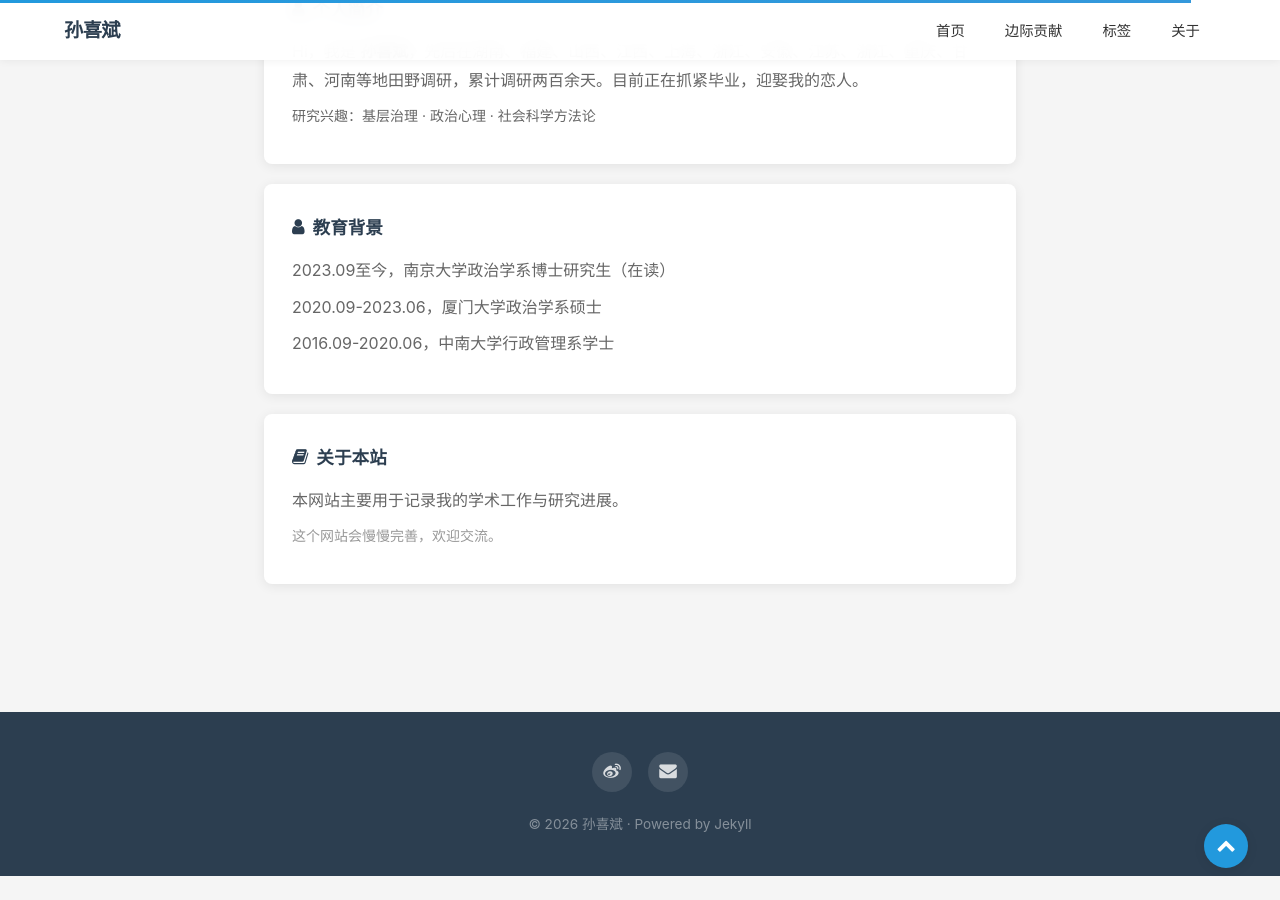
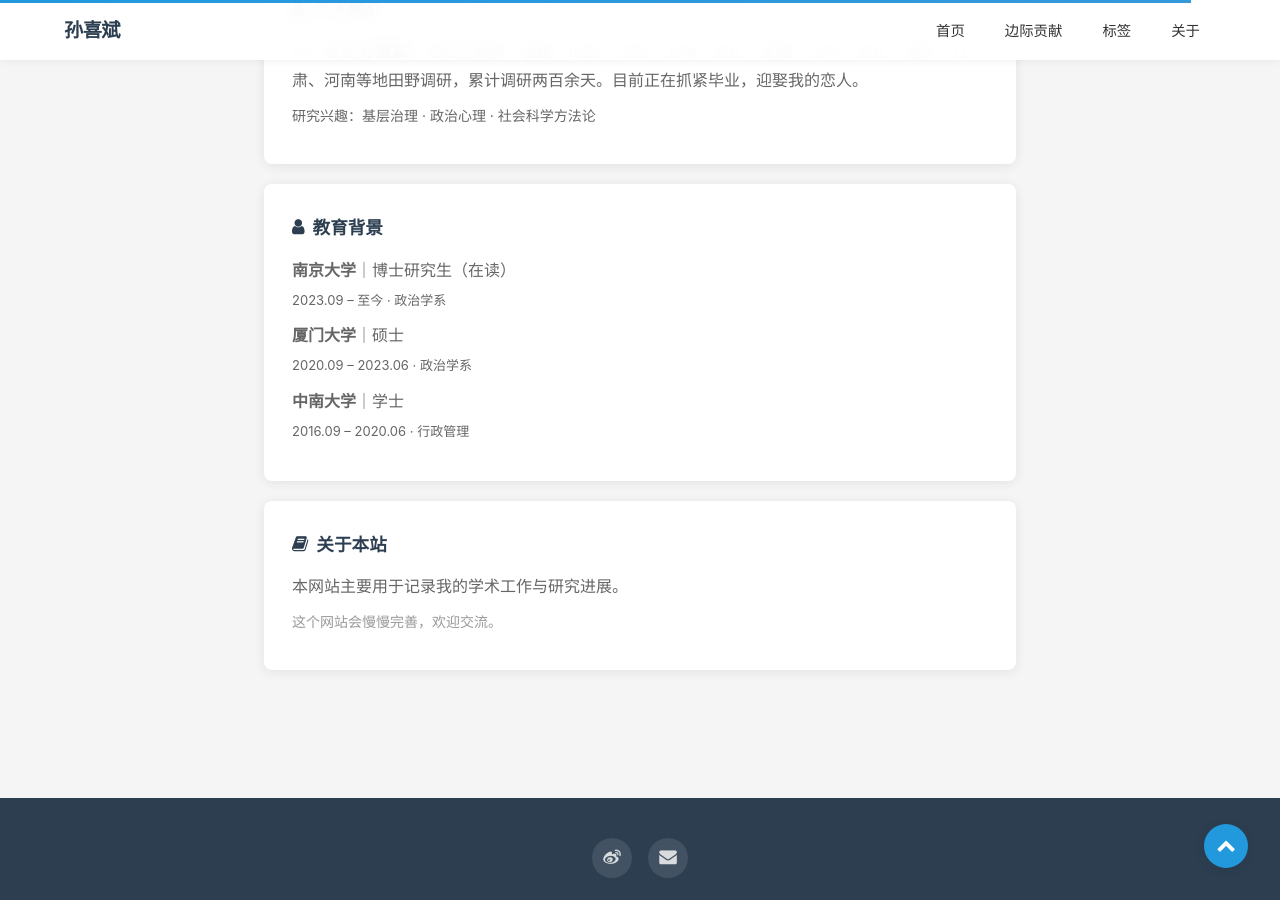
Before and after one commit to xibinsun/xibinsun.github.io, a Jekyll site: the page built from about.html, in a window 1280 px wide and 900 px high, scrolled down 841 px. Built offline with Jekyll 4.4.1, drawn with Linux system fonts in a browser that asks for light colours; nearby versions of some CDN libraries; before the commit the page ends 1717 px from its top, so only the background shows below that.

Commit message:
Update about.html

```diff
--- a/about.html
+++ b/about.html
@@ -35,9 +35,20 @@ hide-header-text: true
    <!-- 教育背景 -->
     <div class="info-card">
         <h3><i class="fa fa-user"></i> 教育背景</h3>
-        <p>2023.09至今，南京大学政治学系博士研究生（在读）</p>
-        <p>2020.09-2023.06，厦门大学政治学系硕士</p>
-        <p>2016.09-2020.06，中南大学行政管理系学士</p>
+       <p>
+        <strong>南京大学</strong>｜博士研究生（在读）<br>
+        <span style="color: var(--text-light); font-size: 13px;">2023.09 – 至今 · 政治学系</span>
+    </p>
+
+    <p>
+        <strong>厦门大学</strong>｜硕士<br>
+        <span style="color: var(--text-light); font-size: 13px;">2020.09 – 2023.06 · 政治学系</span>
+    </p>
+
+    <p>
+        <strong>中南大学</strong>｜学士<br>
+        <span style="color: var(--text-light); font-size: 13px;">2016.09 – 2020.06 · 行政管理</span>
+    </p>
     </div>
 
     <div class="info-card">
```
